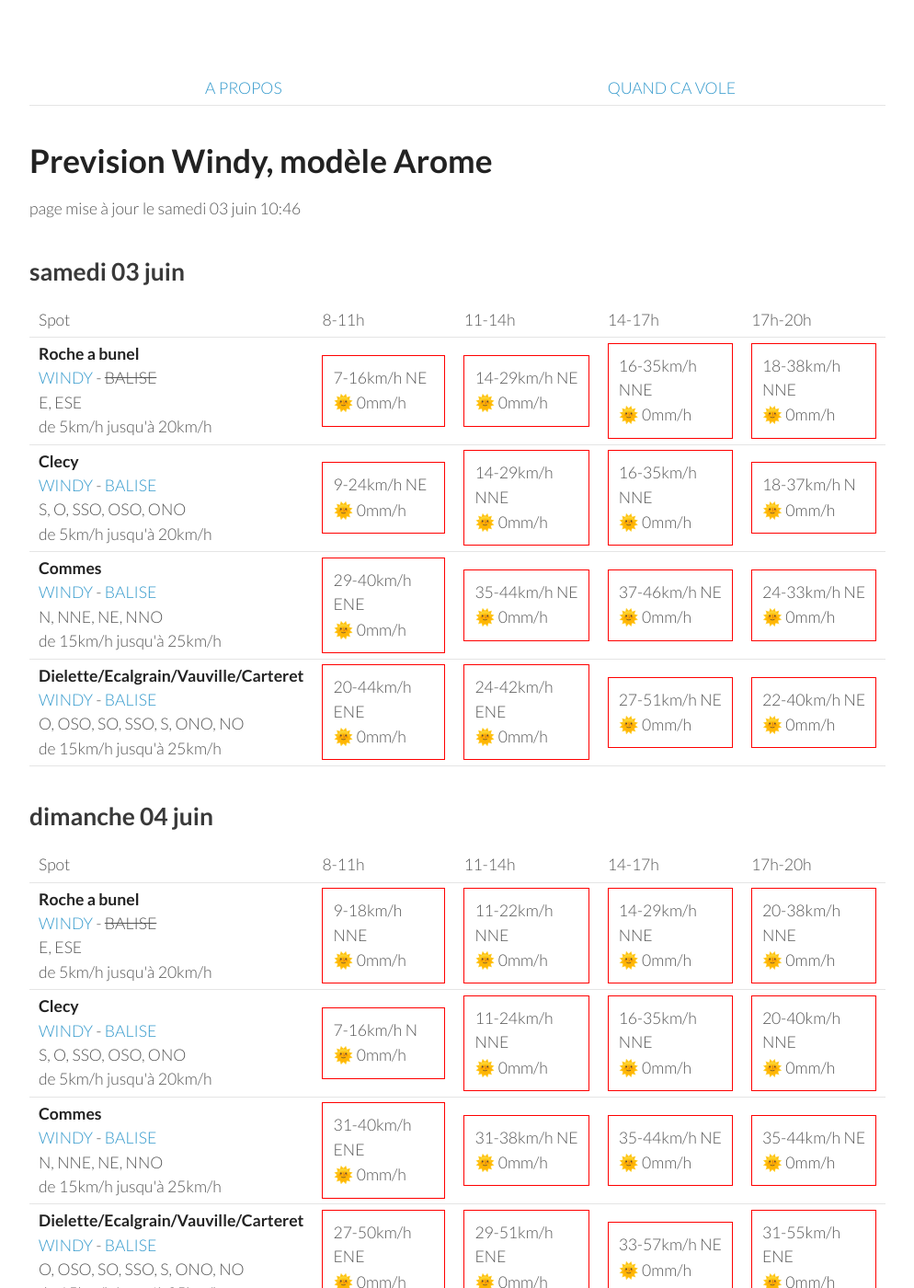
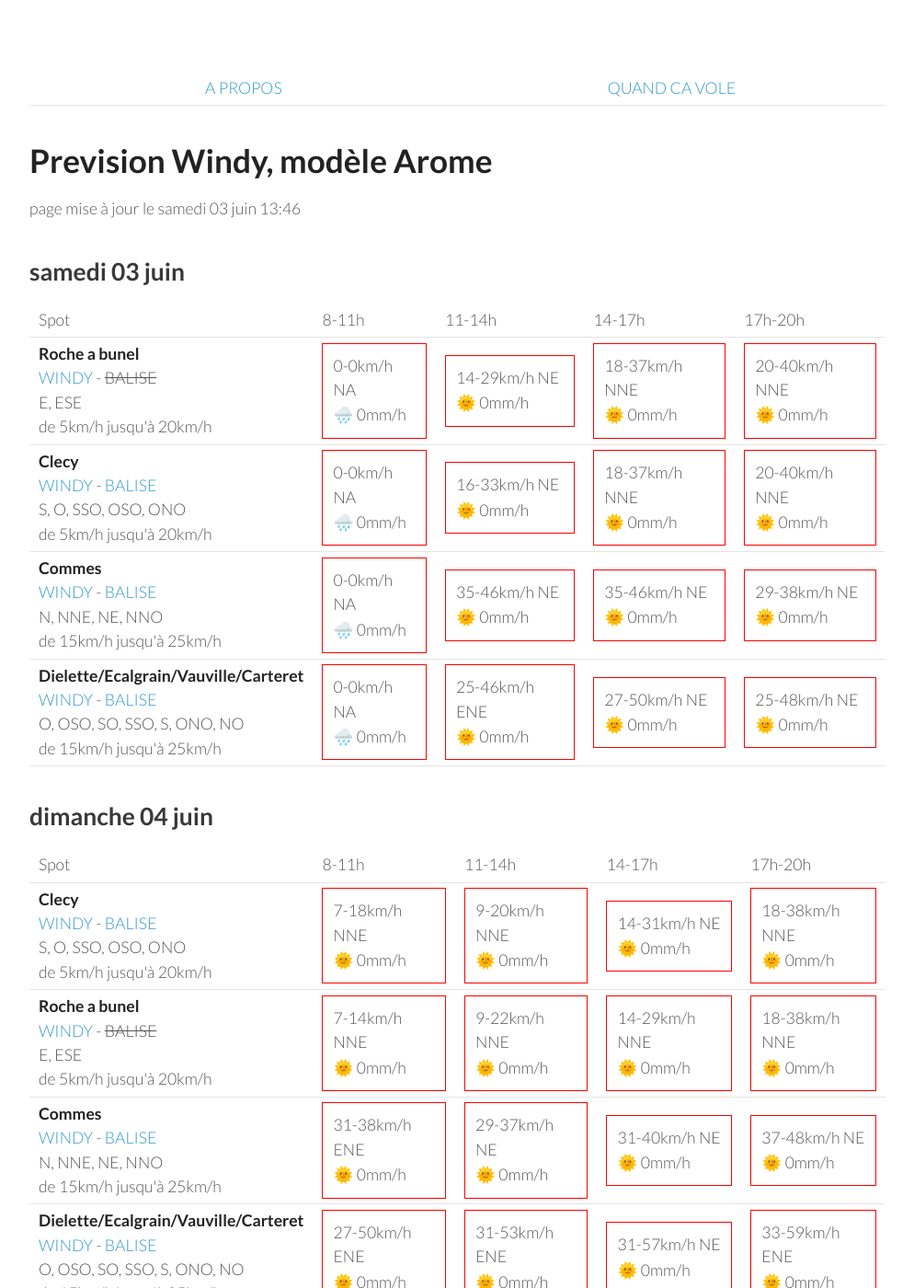
Before and after one commit to parapente-dans-le-nord/parapente-dans-le-nord.github.io, a Jekyll site: the page built from normandie.markdown, in a window 1280 px wide and 1400 px high. Shown: the whole window at 92% size, without its empty margins (26-1020 px from the left). Built offline with Jekyll 4.4.1, drawn with Linux system fonts in a browser that asks for light colours; some of the changed text lies outside the part shown.

Commit message:
update index.markdown

```diff
--- a/normandie.markdown
+++ b/normandie.markdown
@@ -7,7 +7,7 @@ title:  "Tous les spots"
 {: .links}
 
 # Prevision Windy, modèle Arome
-page mise à jour le samedi 03 juin 10:46
+page mise à jour le samedi 03 juin 13:46
 
 ## samedi 03 juin
 
@@ -24,41 +24,37 @@ page mise à jour le samedi 03 juin 10:46
 <tr>
         <td><strong>Roche a bunel</strong><br><a href="https://windy.com/48.993/-0.499?48.580,-0.499,8">WINDY</a> - <span class="no-balise"> BALISE </span><br> <span class="vent-favorable">E, ESE</span><br><span class="force-vent">de 5km/h jusqu'à 20km/h</span> </td>
 
-            <td><div class="not-flyable"><p>7-16km/h NE</p><p>🌞 0mm/h</p></div></td>
+            <td><div class="not-flyable"><p>0-0km/h NA</p><p>🌧️ 0mm/h</p></div></td>
             <td><div class="not-flyable"><p>14-29km/h NE</p><p>🌞 0mm/h</p></div></td>
-            <td><div class="not-flyable"><p>16-35km/h NNE</p><p>🌞 0mm/h</p></div></td>
-            <td><div class="not-flyable"><p>18-38km/h NNE</p><p>🌞 0mm/h</p></div></td>
-
+            <td><div class="not-flyable"><p>18-37km/h NNE</p><p>🌞 0mm/h</p></div></td>
+            <td><div class="not-flyable"><p>20-40km/h NNE</p><p>🌞 0mm/h</p></div></td>
 
     </tr>
 <tr>
         <td><strong>Clecy</strong><br><a href="https://windy.com/48.929/-0.470?48.516,-0.470,8">WINDY</a> - <span class=""><a href="http://www.balisemeteo.com/balise.php?idBalise=122">BALISE</a> </span><br> <span class="vent-favorable">S, O, SSO, OSO, ONO</span><br><span class="force-vent">de 5km/h jusqu'à 20km/h</span> </td>
 
-            <td><div class="not-flyable"><p>9-24km/h NE</p><p>🌞 0mm/h</p></div></td>
-            <td><div class="not-flyable"><p>14-29km/h NNE</p><p>🌞 0mm/h</p></div></td>
-            <td><div class="not-flyable"><p>16-35km/h NNE</p><p>🌞 0mm/h</p></div></td>
-            <td><div class="not-flyable"><p>18-37km/h N</p><p>🌞 0mm/h</p></div></td>
-
+            <td><div class="not-flyable"><p>0-0km/h NA</p><p>🌧️ 0mm/h</p></div></td>
+            <td><div class="not-flyable"><p>16-33km/h NE</p><p>🌞 0mm/h</p></div></td>
+            <td><div class="not-flyable"><p>18-37km/h NNE</p><p>🌞 0mm/h</p></div></td>
+            <td><div class="not-flyable"><p>20-40km/h NNE</p><p>🌞 0mm/h</p></div></td>
 
     </tr>
 <tr>
         <td><strong>Commes</strong><br><a href="https://windy.com/49.346/-0.726?48.936,-0.726,8">WINDY</a> - <span class=""><a href="http://www.balisemeteo.com/balise.php?idBalise=158">BALISE</a> </span><br> <span class="vent-favorable">N, NNE, NE, NNO</span><br><span class="force-vent">de 15km/h jusqu'à 25km/h</span> </td>
 
-            <td><div class="not-flyable"><p>29-40km/h ENE</p><p>🌞 0mm/h</p></div></td>
-            <td><div class="not-flyable"><p>35-44km/h NE</p><p>🌞 0mm/h</p></div></td>
-            <td><div class="not-flyable"><p>37-46km/h NE</p><p>🌞 0mm/h</p></div></td>
-            <td><div class="not-flyable"><p>24-33km/h NE</p><p>🌞 0mm/h</p></div></td>
-
+            <td><div class="not-flyable"><p>0-0km/h NA</p><p>🌧️ 0mm/h</p></div></td>
+            <td><div class="not-flyable"><p>35-46km/h NE</p><p>🌞 0mm/h</p></div></td>
+            <td><div class="not-flyable"><p>35-46km/h NE</p><p>🌞 0mm/h</p></div></td>
+            <td><div class="not-flyable"><p>29-38km/h NE</p><p>🌞 0mm/h</p></div></td>
 
     </tr>
 <tr>
         <td><strong>Dielette/Ecalgrain/Vauville/Carteret</strong><br><a href="https://windy.com/49.650/-1.856?49.243,-1.856,8">WINDY</a> - <span class=""><a href="http://www.balisemeteo.com/balise.php?idBalise=81">BALISE</a> </span><br> <span class="vent-favorable">O, OSO, SO, SSO, S, ONO, NO</span><br><span class="force-vent">de 15km/h jusqu'à 25km/h</span> </td>
 
-            <td><div class="not-flyable"><p>20-44km/h ENE</p><p>🌞 0mm/h</p></div></td>
-            <td><div class="not-flyable"><p>24-42km/h ENE</p><p>🌞 0mm/h</p></div></td>
-            <td><div class="not-flyable"><p>27-51km/h NE</p><p>🌞 0mm/h</p></div></td>
-            <td><div class="not-flyable"><p>22-40km/h NE</p><p>🌞 0mm/h</p></div></td>
-
+            <td><div class="not-flyable"><p>0-0km/h NA</p><p>🌧️ 0mm/h</p></div></td>
+            <td><div class="not-flyable"><p>25-46km/h ENE</p><p>🌞 0mm/h</p></div></td>
+            <td><div class="not-flyable"><p>27-50km/h NE</p><p>🌞 0mm/h</p></div></td>
+            <td><div class="not-flyable"><p>25-48km/h NE</p><p>🌞 0mm/h</p></div></td>
 
     </tr>
 
@@ -78,32 +74,32 @@ page mise à jour le samedi 03 juin 10:46
       <td>17h-20h</td>
     </tr>
 <tr>
-        <td><strong>Roche a bunel</strong><br><a href="https://windy.com/48.993/-0.499?48.580,-0.499,8">WINDY</a> - <span class="no-balise"> BALISE </span><br> <span class="vent-favorable">E, ESE</span><br><span class="force-vent">de 5km/h jusqu'à 20km/h</span> </td>
+        <td><strong>Clecy</strong><br><a href="https://windy.com/48.929/-0.470?48.516,-0.470,8">WINDY</a> - <span class=""><a href="http://www.balisemeteo.com/balise.php?idBalise=122">BALISE</a> </span><br> <span class="vent-favorable">S, O, SSO, OSO, ONO</span><br><span class="force-vent">de 5km/h jusqu'à 20km/h</span> </td>
 
-            <td><div class="not-flyable"><p>9-18km/h NNE</p><p>🌞 0mm/h</p></div></td>
-            <td><div class="not-flyable"><p>11-22km/h NNE</p><p>🌞 0mm/h</p></div></td>
-            <td><div class="not-flyable"><p>14-29km/h NNE</p><p>🌞 0mm/h</p></div></td>
-            <td><div class="not-flyable"><p>20-38km/h NNE</p><p>🌞 0mm/h</p></div></td>
+            <td><div class="not-flyable"><p>7-18km/h NNE</p><p>🌞 0mm/h</p></div></td>
+            <td><div class="not-flyable"><p>9-20km/h NNE</p><p>🌞 0mm/h</p></div></td>
+            <td><div class="not-flyable"><p>14-31km/h NE</p><p>🌞 0mm/h</p></div></td>
+            <td><div class="not-flyable"><p>18-38km/h NNE</p><p>🌞 0mm/h</p></div></td>
 
 
     </tr>
 <tr>
-        <td><strong>Clecy</strong><br><a href="https://windy.com/48.929/-0.470?48.516,-0.470,8">WINDY</a> - <span class=""><a href="http://www.balisemeteo.com/balise.php?idBalise=122">BALISE</a> </span><br> <span class="vent-favorable">S, O, SSO, OSO, ONO</span><br><span class="force-vent">de 5km/h jusqu'à 20km/h</span> </td>
+        <td><strong>Roche a bunel</strong><br><a href="https://windy.com/48.993/-0.499?48.580,-0.499,8">WINDY</a> - <span class="no-balise"> BALISE </span><br> <span class="vent-favorable">E, ESE</span><br><span class="force-vent">de 5km/h jusqu'à 20km/h</span> </td>
 
-            <td><div class="not-flyable"><p>7-16km/h N</p><p>🌞 0mm/h</p></div></td>
-            <td><div class="not-flyable"><p>11-24km/h NNE</p><p>🌞 0mm/h</p></div></td>
-            <td><div class="not-flyable"><p>16-35km/h NNE</p><p>🌞 0mm/h</p></div></td>
-            <td><div class="not-flyable"><p>20-40km/h NNE</p><p>🌞 0mm/h</p></div></td>
+            <td><div class="not-flyable"><p>7-14km/h NNE</p><p>🌞 0mm/h</p></div></td>
+            <td><div class="not-flyable"><p>9-22km/h NNE</p><p>🌞 0mm/h</p></div></td>
+            <td><div class="not-flyable"><p>14-29km/h NNE</p><p>🌞 0mm/h</p></div></td>
+            <td><div class="not-flyable"><p>18-38km/h NNE</p><p>🌞 0mm/h</p></div></td>
 
 
     </tr>
 <tr>
         <td><strong>Commes</strong><br><a href="https://windy.com/49.346/-0.726?48.936,-0.726,8">WINDY</a> - <span class=""><a href="http://www.balisemeteo.com/balise.php?idBalise=158">BALISE</a> </span><br> <span class="vent-favorable">N, NNE, NE, NNO</span><br><span class="force-vent">de 15km/h jusqu'à 25km/h</span> </td>
 
-            <td><div class="not-flyable"><p>31-40km/h ENE</p><p>🌞 0mm/h</p></div></td>
-            <td><div class="not-flyable"><p>31-38km/h NE</p><p>🌞 0mm/h</p></div></td>
-            <td><div class="not-flyable"><p>35-44km/h NE</p><p>🌞 0mm/h</p></div></td>
-            <td><div class="not-flyable"><p>35-44km/h NE</p><p>🌞 0mm/h</p></div></td>
+            <td><div class="not-flyable"><p>31-38km/h ENE</p><p>🌞 0mm/h</p></div></td>
+            <td><div class="not-flyable"><p>29-37km/h NE</p><p>🌞 0mm/h</p></div></td>
+            <td><div class="not-flyable"><p>31-40km/h NE</p><p>🌞 0mm/h</p></div></td>
+            <td><div class="not-flyable"><p>37-48km/h NE</p><p>🌞 0mm/h</p></div></td>
 
 
     </tr>
@@ -111,9 +107,9 @@ page mise à jour le samedi 03 juin 10:46
         <td><strong>Dielette/Ecalgrain/Vauville/Carteret</strong><br><a href="https://windy.com/49.650/-1.856?49.243,-1.856,8">WINDY</a> - <span class=""><a href="http://www.balisemeteo.com/balise.php?idBalise=81">BALISE</a> </span><br> <span class="vent-favorable">O, OSO, SO, SSO, S, ONO, NO</span><br><span class="force-vent">de 15km/h jusqu'à 25km/h</span> </td>
 
             <td><div class="not-flyable"><p>27-50km/h ENE</p><p>🌞 0mm/h</p></div></td>
-            <td><div class="not-flyable"><p>29-51km/h ENE</p><p>🌞 0mm/h</p></div></td>
-            <td><div class="not-flyable"><p>33-57km/h NE</p><p>🌞 0mm/h</p></div></td>
-            <td><div class="not-flyable"><p>31-55km/h ENE</p><p>🌞 0mm/h</p></div></td>
+            <td><div class="not-flyable"><p>31-53km/h ENE</p><p>🌞 0mm/h</p></div></td>
+            <td><div class="not-flyable"><p>31-57km/h NE</p><p>🌞 0mm/h</p></div></td>
+            <td><div class="not-flyable"><p>33-59km/h ENE</p><p>🌞 0mm/h</p></div></td>
 
 
     </tr>
@@ -136,10 +132,10 @@ page mise à jour le samedi 03 juin 10:46
 <tr>
         <td><strong>Clecy</strong><br><a href="https://windy.com/48.929/-0.470?48.516,-0.470,8">WINDY</a> - <span class=""><a href="http://www.balisemeteo.com/balise.php?idBalise=122">BALISE</a> </span><br> <span class="vent-favorable">S, O, SSO, OSO, ONO</span><br><span class="force-vent">de 5km/h jusqu'à 20km/h</span> </td>
 
-            <td><div class="not-flyable"><p>11-22km/h NNE</p><p>🌞 0mm/h</p></div></td>
+            <td><div class="not-flyable"><p>11-24km/h NNE</p><p>🌞 0mm/h</p></div></td>
             <td><div class="not-flyable"><p>12-29km/h NNE</p><p>🌞 0mm/h</p></div></td>
             <td><div class="not-flyable"><p>16-37km/h NNE</p><p>🌞 0mm/h</p></div></td>
-            <td><div class="not-flyable"><p>16-38km/h NNE</p><p>🌞 0mm/h</p></div></td>
+            <td><div class="not-flyable"><p>18-38km/h NNE</p><p>🌞 0mm/h</p></div></td>
 
 
     </tr>
@@ -190,22 +186,22 @@ page mise à jour le samedi 03 juin 10:46
       <td>17h-20h</td>
     </tr>
 <tr>
-        <td><strong>Clecy</strong><br><a href="https://windy.com/48.929/-0.470?48.516,-0.470,8">WINDY</a> - <span class=""><a href="http://www.balisemeteo.com/balise.php?idBalise=122">BALISE</a> </span><br> <span class="vent-favorable">S, O, SSO, OSO, ONO</span><br><span class="force-vent">de 5km/h jusqu'à 20km/h</span> </td>
-
-            <td><div class="not-flyable"><p>9-20km/h NNE</p><p>🌞 0mm/h</p></div></td>
-            <td><div class="not-flyable"><p>11-27km/h NNE</p><p>🌞 0mm/h</p></div></td>
-            <td><div class="not-flyable"><p>14-35km/h NNE</p><p>🌞 0mm/h</p></div></td>
-            <td><div class="not-flyable"><p>16-38km/h N</p><p>🌞 0mm/h</p></div></td>
-
-
-    </tr>
-<tr>
         <td><strong>Roche a bunel</strong><br><a href="https://windy.com/48.993/-0.499?48.580,-0.499,8">WINDY</a> - <span class="no-balise"> BALISE </span><br> <span class="vent-favorable">E, ESE</span><br><span class="force-vent">de 5km/h jusqu'à 20km/h</span> </td>
 
             <td><div class="not-flyable"><p>9-20km/h NNE</p><p>🌞 0mm/h</p></div></td>
             <td><div class="not-flyable"><p>12-29km/h NNE</p><p>🌞 0mm/h</p></div></td>
             <td><div class="not-flyable"><p>16-37km/h NNE</p><p>🌞 0mm/h</p></div></td>
             <td><div class="not-flyable"><p>18-40km/h NNE</p><p>🌞 0mm/h</p></div></td>
+
+
+    </tr>
+<tr>
+        <td><strong>Clecy</strong><br><a href="https://windy.com/48.929/-0.470?48.516,-0.470,8">WINDY</a> - <span class=""><a href="http://www.balisemeteo.com/balise.php?idBalise=122">BALISE</a> </span><br> <span class="vent-favorable">S, O, SSO, OSO, ONO</span><br><span class="force-vent">de 5km/h jusqu'à 20km/h</span> </td>
+
+            <td><div class="not-flyable"><p>9-18km/h NNE</p><p>🌞 0mm/h</p></div></td>
+            <td><div class="not-flyable"><p>11-27km/h NNE</p><p>🌞 0mm/h</p></div></td>
+            <td><div class="not-flyable"><p>16-37km/h NNE</p><p>🌞 0mm/h</p></div></td>
+            <td><div class="not-flyable"><p>18-38km/h N</p><p>🌞 0mm/h</p></div></td>
 
 
     </tr>
@@ -246,22 +242,22 @@ page mise à jour le samedi 03 juin 10:46
       <td>17h-20h</td>
     </tr>
 <tr>
+        <td><strong>Clecy</strong><br><a href="https://windy.com/48.929/-0.470?48.516,-0.470,8">WINDY</a> - <span class=""><a href="http://www.balisemeteo.com/balise.php?idBalise=122">BALISE</a> </span><br> <span class="vent-favorable">S, O, SSO, OSO, ONO</span><br><span class="force-vent">de 5km/h jusqu'à 20km/h</span> </td>
+
+            <td><div class="not-flyable"><p>9-20km/h NE</p><p>🌞 0mm/h</p></div></td>
+            <td><div class="not-flyable"><p>11-27km/h NE</p><p>🌞 0mm/h</p></div></td>
+            <td><div class="not-flyable"><p>12-29km/h NE</p><p>🌞 0mm/h</p></div></td>
+            <td><div class="not-flyable"><p>12-33km/h NNE</p><p>🌞 0mm/h</p></div></td>
+
+
+    </tr>
+<tr>
         <td><strong>Commes</strong><br><a href="https://windy.com/49.346/-0.726?48.936,-0.726,8">WINDY</a> - <span class=""><a href="http://www.balisemeteo.com/balise.php?idBalise=158">BALISE</a> </span><br> <span class="vent-favorable">N, NNE, NE, NNO</span><br><span class="force-vent">de 15km/h jusqu'à 25km/h</span> </td>
 
             <td><div class="not-flyable"><p>18-31km/h ENE</p><p>🌞 0mm/h</p></div></td>
             <td><div class="not-flyable"><p>22-35km/h ENE</p><p>🌞 0mm/h</p></div></td>
             <td><div class="not-flyable"><p>22-37km/h NE</p><p>🌞 0mm/h</p></div></td>
             <td><div class="not-flyable"><p>27-42km/h NE</p><p>🌞 0mm/h</p></div></td>
-
-
-    </tr>
-<tr>
-        <td><strong>Clecy</strong><br><a href="https://windy.com/48.929/-0.470?48.516,-0.470,8">WINDY</a> - <span class=""><a href="http://www.balisemeteo.com/balise.php?idBalise=122">BALISE</a> </span><br> <span class="vent-favorable">S, O, SSO, OSO, ONO</span><br><span class="force-vent">de 5km/h jusqu'à 20km/h</span> </td>
-
-            <td><div class="not-flyable"><p>11-22km/h NE</p><p>🌞 0mm/h</p></div></td>
-            <td><div class="not-flyable"><p>11-27km/h NE</p><p>🌞 0mm/h</p></div></td>
-            <td><div class="not-flyable"><p>14-33km/h NNE</p><p>🌞 0mm/h</p></div></td>
-            <td><div class="not-flyable"><p>18-38km/h NNE</p><p>🌞 0mm/h</p></div></td>
 
 
     </tr>
@@ -312,6 +308,16 @@ page mise à jour le samedi 03 juin 10:46
 
     </tr>
 <tr>
+        <td><strong>Clecy</strong><br><a href="https://windy.com/48.929/-0.470?48.516,-0.470,8">WINDY</a> - <span class=""><a href="http://www.balisemeteo.com/balise.php?idBalise=122">BALISE</a> </span><br> <span class="vent-favorable">S, O, SSO, OSO, ONO</span><br><span class="force-vent">de 5km/h jusqu'à 20km/h</span> </td>
+
+            <td><div class="not-flyable"><p>9-20km/h ENE</p><p>🌞 0mm/h</p></div></td>
+            <td><div class="not-flyable"><p>11-24km/h ENE</p><p>🌞 0mm/h</p></div></td>
+            <td><div class="not-flyable"><p>14-33km/h E</p><p>🌞 0mm/h</p></div></td>
+            <td><div class="not-flyable"><p>14-33km/h ESE</p><p>🌞 0mm/h</p></div></td>
+
+
+    </tr>
+<tr>
         <td><strong>Commes</strong><br><a href="https://windy.com/49.346/-0.726?48.936,-0.726,8">WINDY</a> - <span class=""><a href="http://www.balisemeteo.com/balise.php?idBalise=158">BALISE</a> </span><br> <span class="vent-favorable">N, NNE, NE, NNO</span><br><span class="force-vent">de 15km/h jusqu'à 25km/h</span> </td>
 
             <td><div class="not-flyable"><p>18-27km/h E</p><p>🌞 0mm/h</p></div></td>
```
